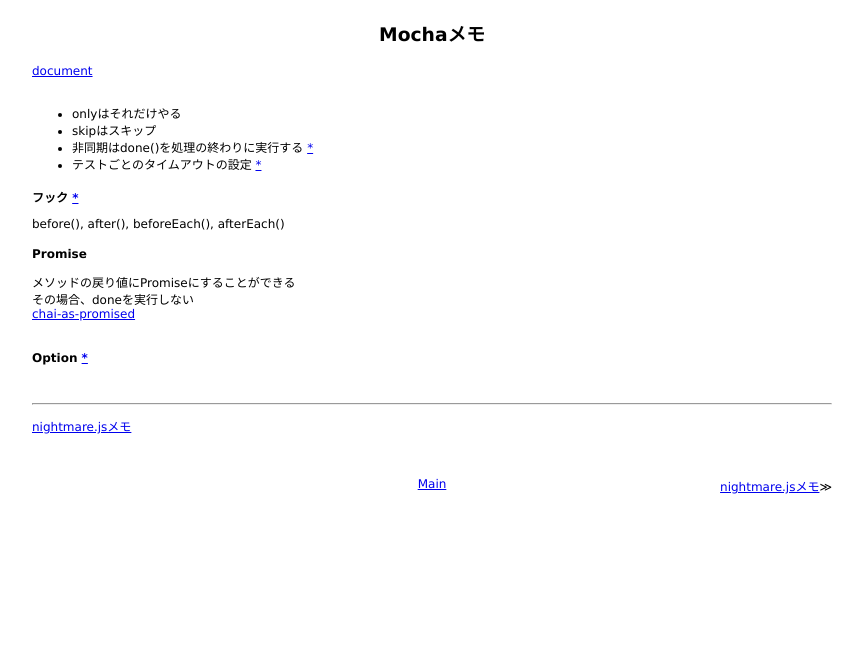
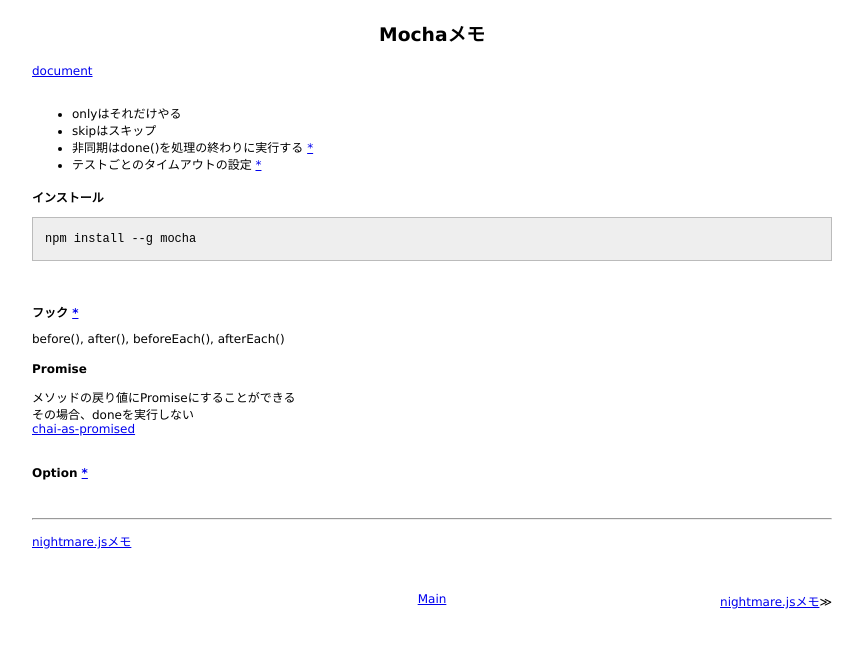
Before and after one commit to 38elements/38elements.github.com, a Jekyll site: the page built from _posts/2016-09-24-mocha.md, in a window 1280 px wide. Shown: the top 648 px of the page, without its empty margins (208-1071 px from the left). Built offline with Jekyll 4.4.1, drawn with Linux system fonts in a browser that asks for light colours.

Commit message:
Update 2016-09-24-mocha.md

````diff
--- a/_posts/2016-09-24-mocha.md
+++ b/_posts/2016-09-24-mocha.md
@@ -9,6 +9,13 @@ title: Mochaメモ
 * skipはスキップ
 * 非同期はdone()を処理の終わりに実行する [\*](https://mochajs.org/#asynchronous-code)
 * テストごとのタイムアウトの設定 [\*](https://mochajs.org/#timeouts)
+<br>
+
+#### インストール
+
+```
+npm install --g mocha
+```
 <br>
 
 #### フック [\*](https://mochajs.org/#hooks)
````
